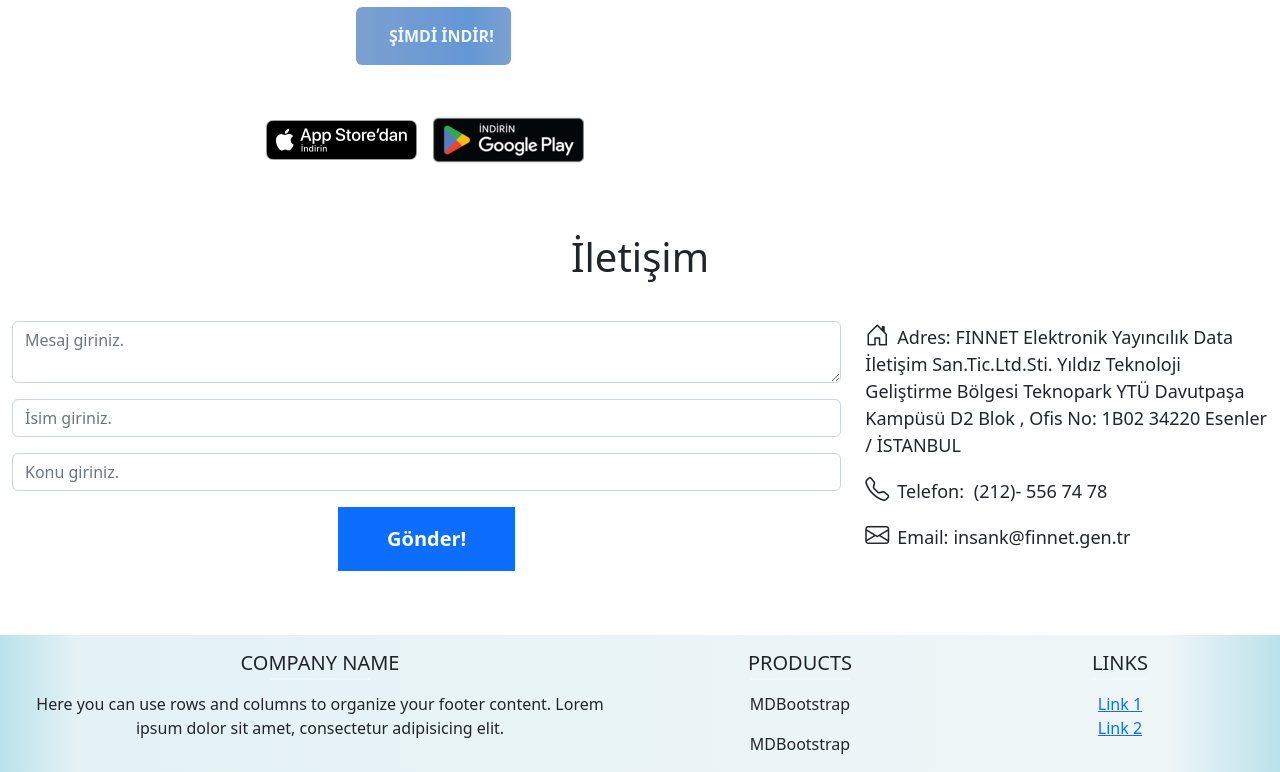
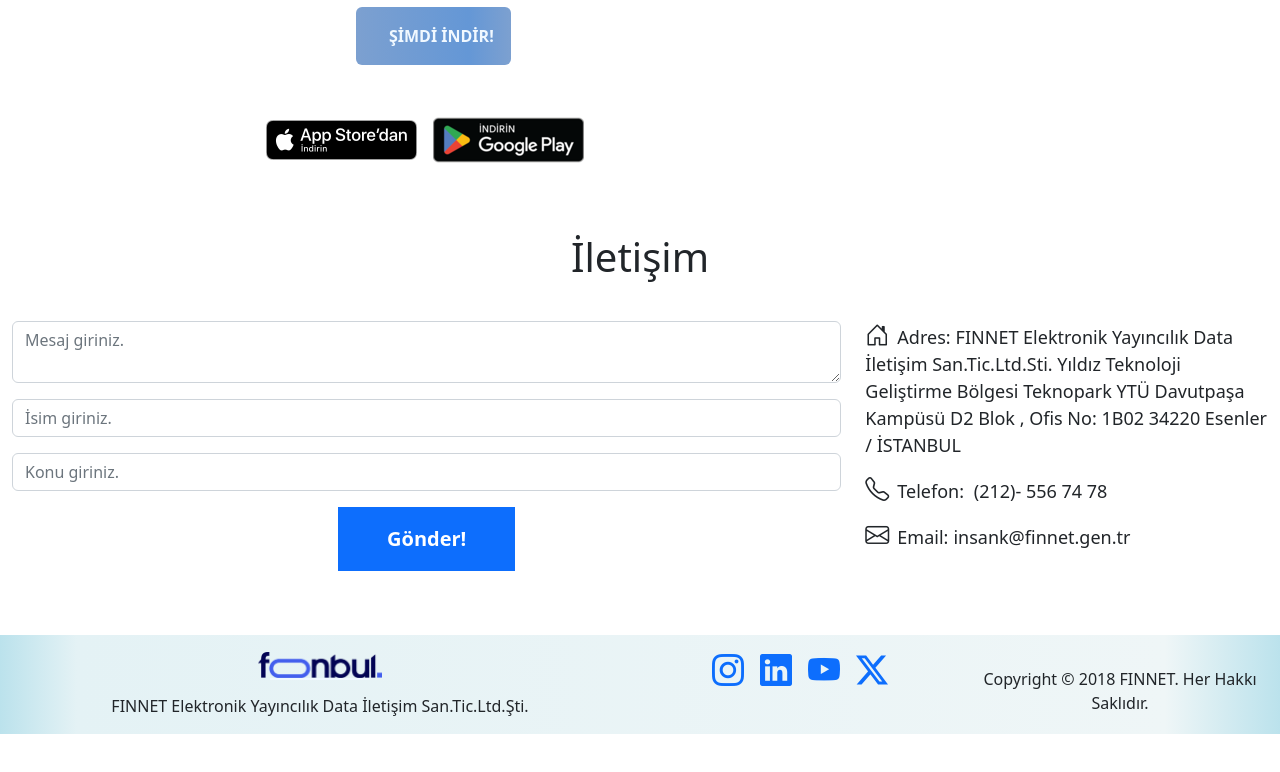
Before and after one commit to fatmanurkaramann/FonBul, an Angular app: page / in a window 1280 px wide. Shown: the part 2470-3242 px from the top of the page. After the commit the page ends 3204 px from the top, so only its background shows below. Built offline with nearby package versions, Linux system fonts and the light colour scheme.

Commit message:
footer güncellendi

```diff
--- a/src/app/components/layout/footer/footer.component.html
+++ b/src/app/components/layout/footer/footer.component.html
@@ -1,33 +1,26 @@
     <div class="container-fluid text-center mt-5">
       <div class="row">
         <div class="col-md-6 mt-3">
-          <h5 class="text-uppercase underlined-text">COMPANY NAME</h5>
+          <h5 class="text-uppercase underlined-text"><img src="assets/fonbul_logo_1.png" style="width: 20%;"></h5>
           <p class="mt-3">
-            Here you can use rows and columns to organize your footer content.
-            Lorem ipsum dolor sit amet, consectetur adipisicing elit.
+            FINNET Elektronik Yayıncılık Data İletişim San.Tic.Ltd.Şti.
           </p>
         </div>
         <div class="col-md-3 mt-3">
-          <h5 class="text-uppercase underlined-text">PRODUCTS</h5>
+          <a href="https://www.instagram.com/finnetyazilim/" target="_blank"><i class="bi bi-instagram h2"></i></a>
+          <a href="https://www.linkedin.com/company/finnetyazilim/" target="_blank"><i class="bi bi-linkedin h2 ms-3"></i></a>
+          <a href="https://www.youtube.com/user/finnet2000/videos" target="_blank"> <i class="bi bi-youtube h2 ms-3"></i></a>
+          <a href="https://twitter.com/finnetyazilim" target="_blank"><i class="bi bi-twitter-x h2 ms-3"></i></a>
+
+
+
+        </div>
+        <div class="col-md-3 mt-3">
+          <h5 class="text-uppercase underlined-text"></h5>
 
           <ul class="list-unstyled mt-3">
             <li>
-              <p href="#!">MDBootstrap</p>
-            </li>
-            <li>
-              <p href="#!">MDBootstrap</p>
-            </li>
-          </ul>
-        </div>
-        <div class="col-md-3 mt-3">
-          <h5 class="text-uppercase underlined-text">Links</h5>
-
-          <ul class="list-unstyled mt-3">
-            <li>
-              <a href="#!">Link 1</a>
-            </li>
-            <li>
-              <a href="#!">Link 2</a>
+              <a >Copyright © 2018 FINNET. Her Hakkı Saklıdır.</a>
             </li>
           </ul>
         </div>
```
